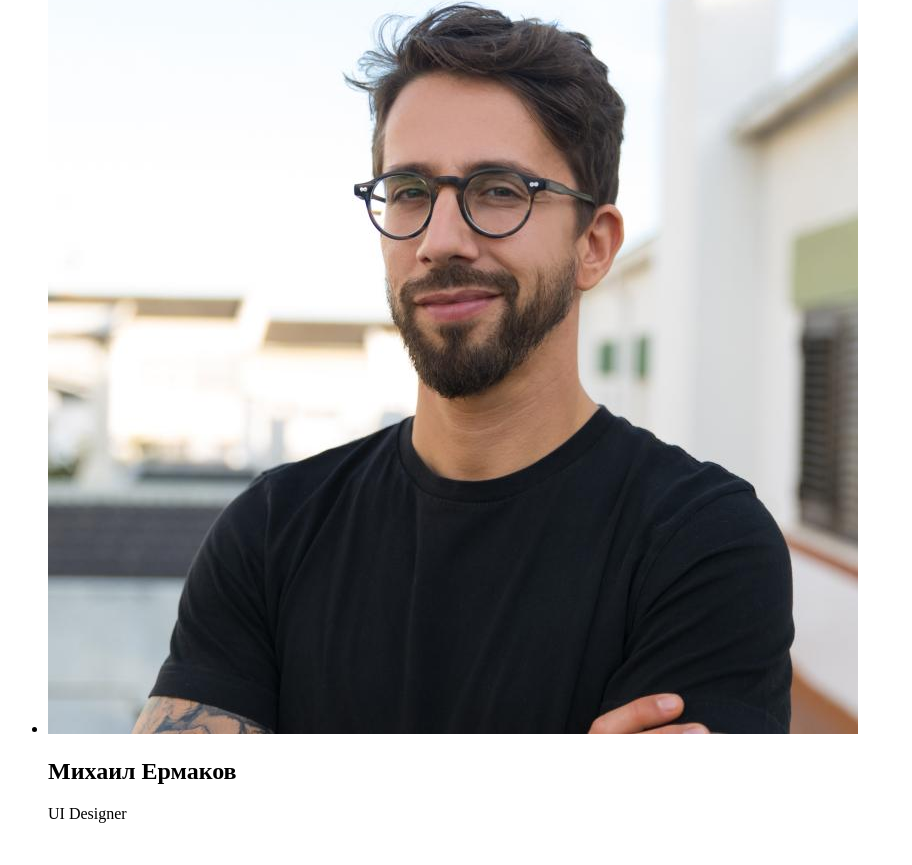
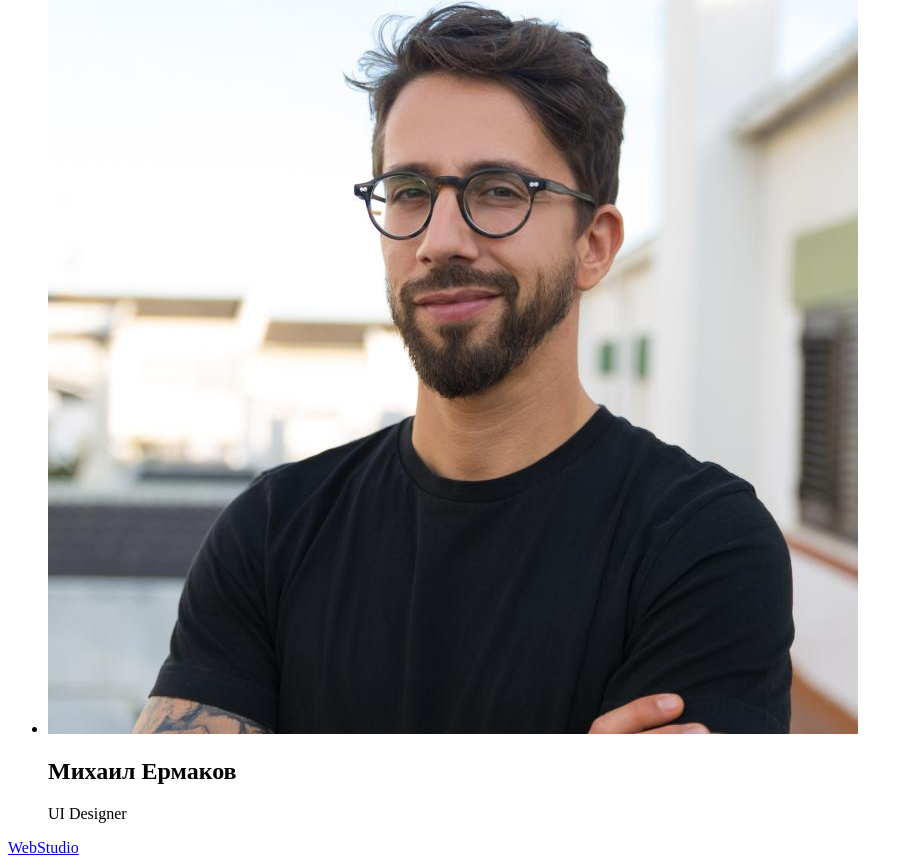
Before and after one commit to Samber1/goit-markup-hw-01, a plain HTML site: page index.html in a window 1280 px wide. Shown: the part 2657-3522 px from the top of the page, without its empty margins (0-912 px from the left). Before the commit the page ends 3496 px from the top, so only its background shows below. Drawn offline with Linux system fonts and the light colour scheme.

Commit message:
Reedited nav

```diff
--- a/index.html
+++ b/index.html
@@ -13,11 +13,11 @@
             <a href="">Студия</a>
             <a href="">Портфолио</a>
             <a href="">Контакты</a>
+        </nav>
             <address>
                 <a href="mailto:info@devstudio.com">info@devstudio.com</a>
                 <a href="tell:+380961111111">+38 096 111 11 11</a>
             </address>
-        </nav>
     </header>
     <main>
         <section>
@@ -82,5 +82,9 @@
             </ul>
         </section>
     </main>
+    <footer>
+        <a href="./index.html">WebStudio</a>
+
+    </footer>
 </body>
 </html>
```
